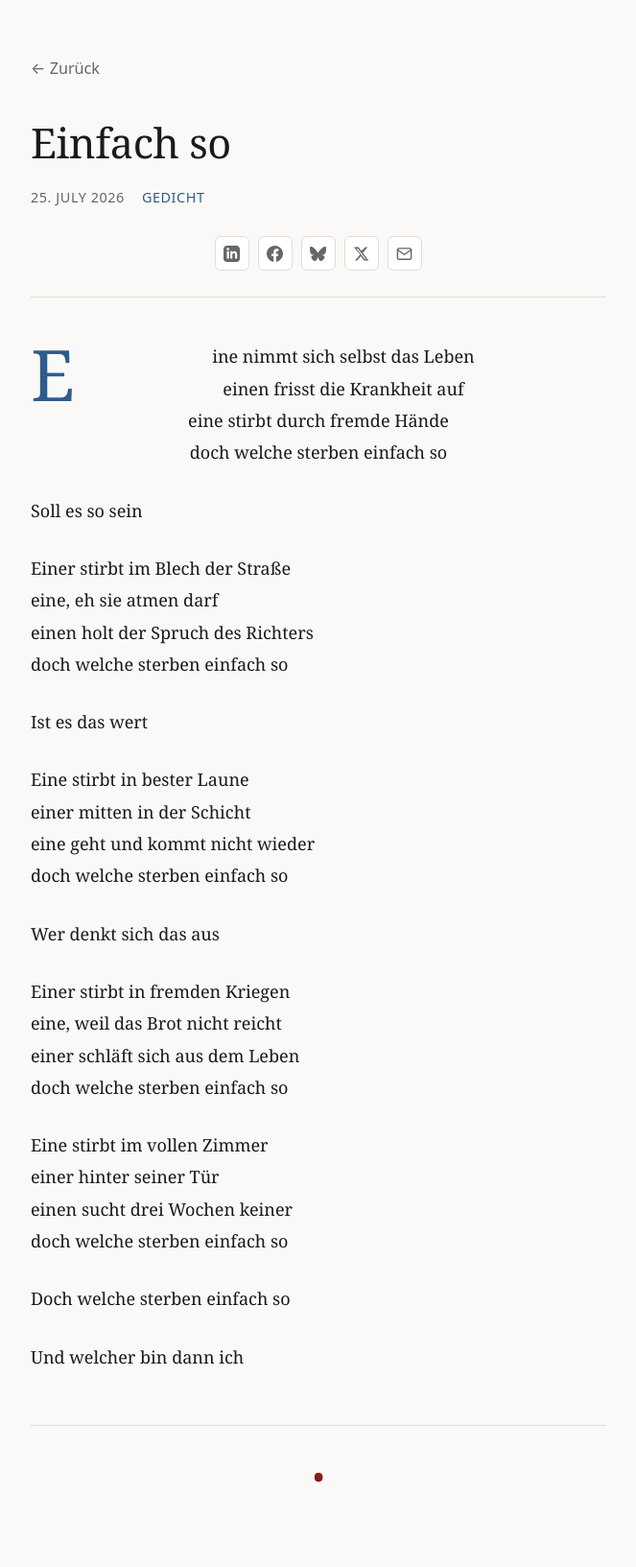
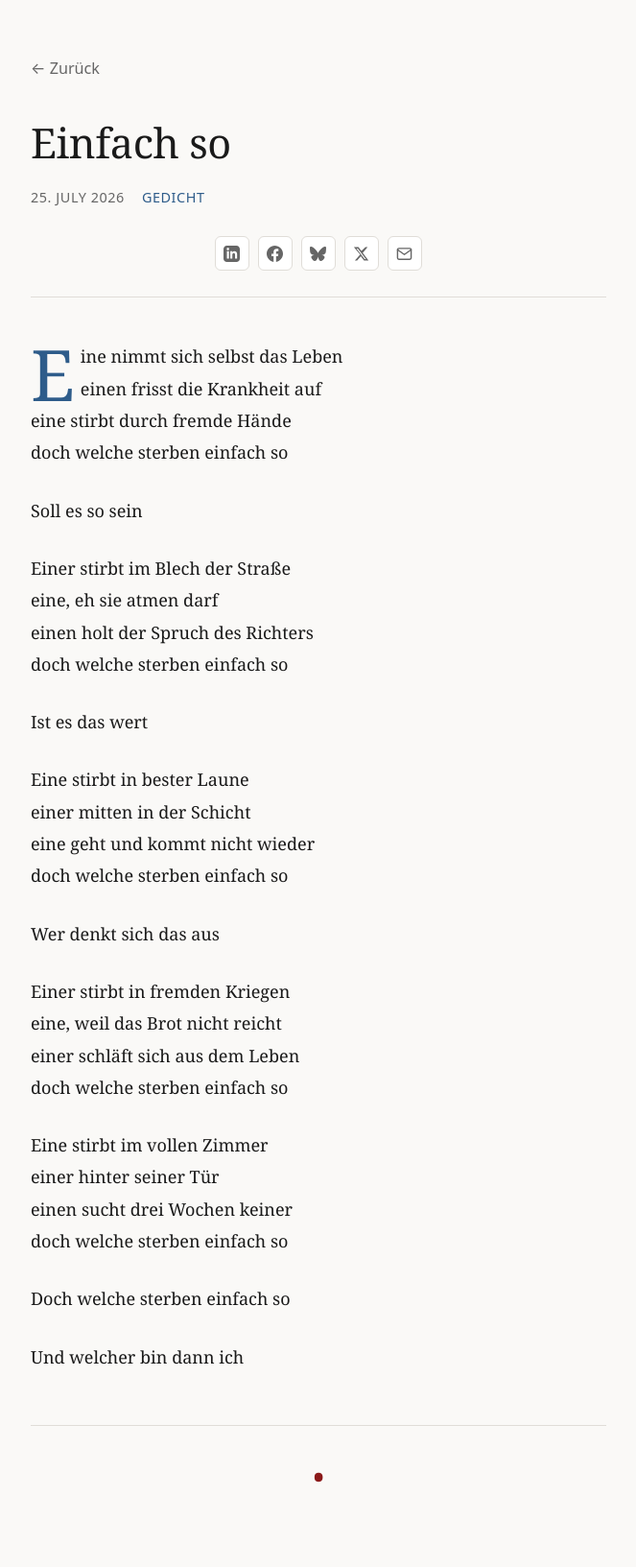
Before and after one commit to docdimy/drklass.de, a Jekyll site: the page built from _texte/einfach-so.md, in a window 1280 px wide. Shown: the whole page at 96% size, without its empty margins (308-971 px from the left). Built offline with Jekyll 4.4.1, drawn with Linux system fonts in a browser that asks for light colours.

Commit message:
Update poem formatting in einfach-so.md

```diff
--- a/_texte/einfach-so.md
+++ b/_texte/einfach-so.md
@@ -9,7 +9,7 @@
 permalink: /texte/einfach-so/
 excerpt: "Einer stirbt im Blech der Straße, eine, eh sie atmen darf, doch welche sterben einfach so."
 ---
-{: style="text-align: center;"}
+<div class="poem" markdown="1">
 Eine nimmt sich selbst das Leben
 einen frisst die Krankheit auf
 eine stirbt durch fremde Hände
@@ -44,3 +44,4 @@
 Doch welche sterben einfach so
 
 Und welcher bin dann ich
+</div>
```
